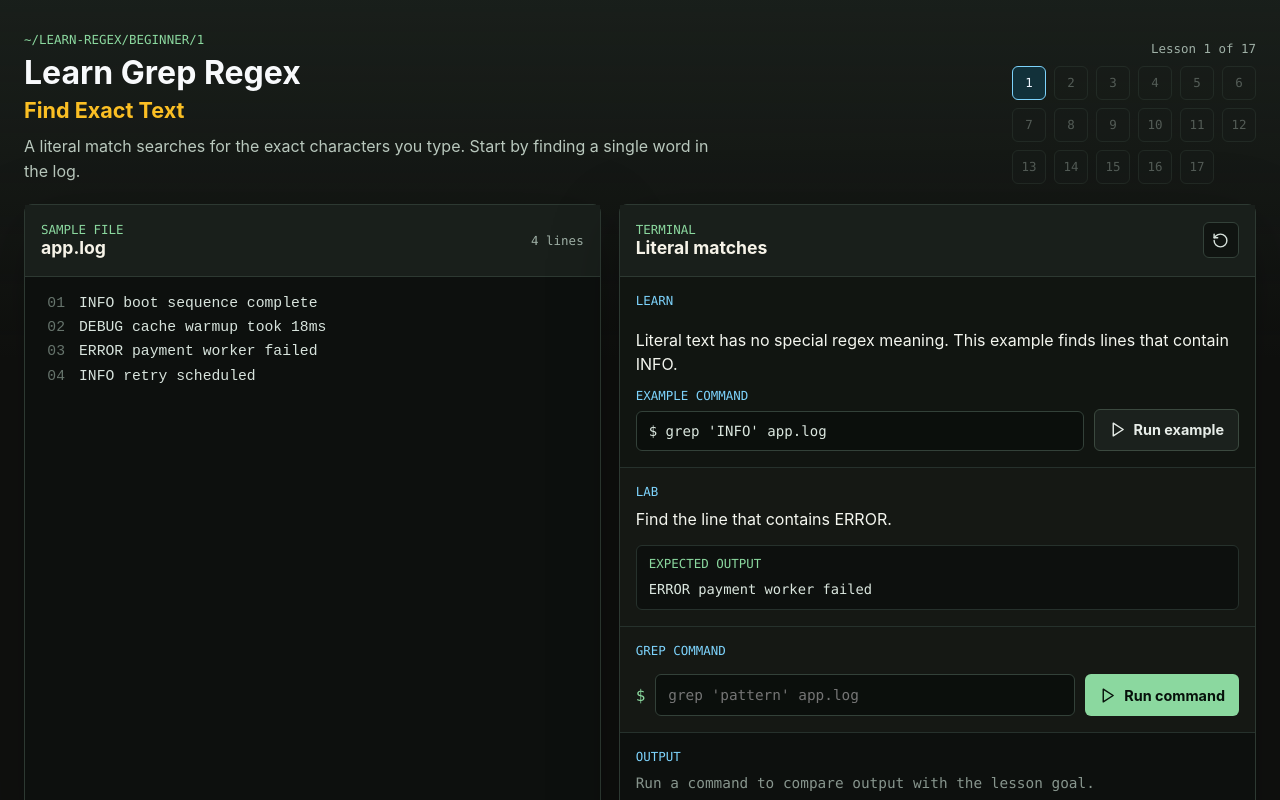
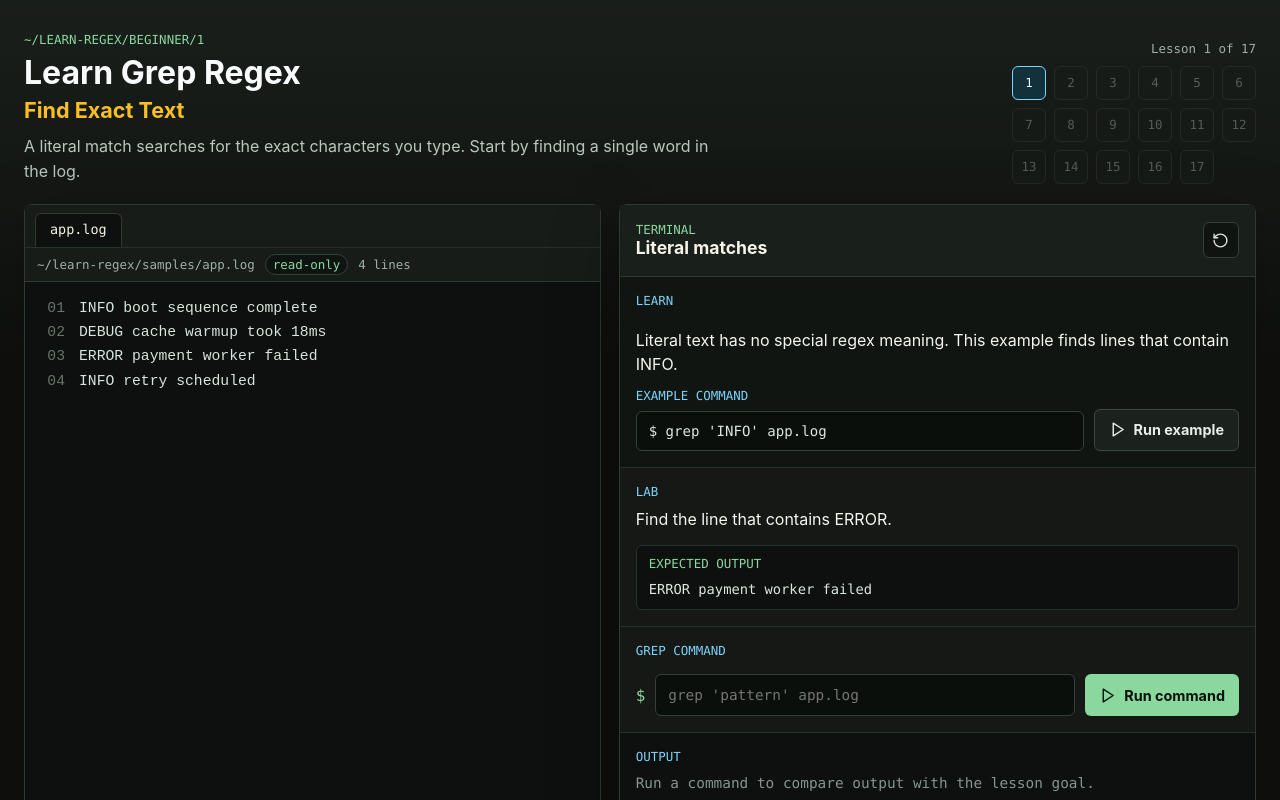
Before and after one commit to phatienza/learn-regex, a React (Vite) app: page / in a window 1280 px wide. Shown: the top 800 px of the page. Built offline with nearby package versions, Linux system fonts and the light colour scheme.

Commit message:
feat: add editor chrome to file viewer

```diff
--- a/src/components/FileViewer.tsx
+++ b/src/components/FileViewer.tsx
@@ -8,13 +8,18 @@ interface FileViewerProps {
 
 export function FileViewer({ file, matchSpans }: FileViewerProps) {
   return (
-    <section className="workbench-panel file-panel" aria-labelledby="file-viewer-title">
-      <div className="panel-bar">
-        <div>
-          <p className="panel-kicker">sample file</p>
-          <h2 id="file-viewer-title">{file.filename}</h2>
+    <section className="workbench-panel file-panel" aria-label={`${file.filename} sample file`}>
+      <div className="editor-chrome">
+        <div className="editor-tabs" role="tablist" aria-label="Open sample files">
+          <button className="editor-tab is-active" role="tab" aria-selected="true" type="button">
+            {file.filename}
+          </button>
         </div>
-        <span className="line-count">{file.lines.length} lines</span>
+        <div className="editor-meta">
+          <span className="editor-path">~/learn-regex/samples/{file.filename}</span>
+          <span className="editor-badge">read-only</span>
+          <span className="line-count">{file.lines.length} lines</span>
+        </div>
       </div>
 
       <pre className="file-viewer" aria-label={`${file.filename} contents`}>
--- a/src/styles.css
+++ b/src/styles.css
@@ -174,6 +174,60 @@ h2 {
 .panel-bar h2,
 .panel-bar p {
   margin-bottom: 0;
+}
+
+.editor-chrome {
+  border-bottom: 1px solid #2d3932;
+  background: #171c19;
+}
+
+.editor-tabs {
+  display: flex;
+  min-height: 42px;
+  align-items: end;
+  gap: 6px;
+  padding: 8px 10px 0;
+}
+
+.editor-tab {
+  min-height: 34px;
+  border: 1px solid #2d3932;
+  border-bottom-color: #0d100e;
+  border-radius: 6px 6px 0 0;
+  padding: 0 14px;
+  color: #f6f3e8;
+  background: #0d100e;
+  cursor: default;
+  font-family: "SFMono-Regular", Consolas, "Liberation Mono", monospace;
+  font-size: 0.84rem;
+}
+
+.editor-meta {
+  display: flex;
+  min-height: 34px;
+  align-items: center;
+  gap: 10px;
+  border-top: 1px solid #26312c;
+  padding: 0 12px;
+  color: #9fb0a6;
+  font-family: "SFMono-Regular", Consolas, "Liberation Mono", monospace;
+  font-size: 0.78rem;
+}
+
+.editor-path {
+  min-width: 0;
+  overflow: hidden;
+  text-overflow: ellipsis;
+  white-space: nowrap;
+}
+
+.editor-badge {
+  border: 1px solid #334139;
+  border-radius: 999px;
+  padding: 2px 7px;
+  color: #8bd89f;
+  background: #101411;
+  white-space: nowrap;
 }
 
 .file-viewer {
```
Also changed, not shown: 1 other file (tests, documents, lock files or other folders).
